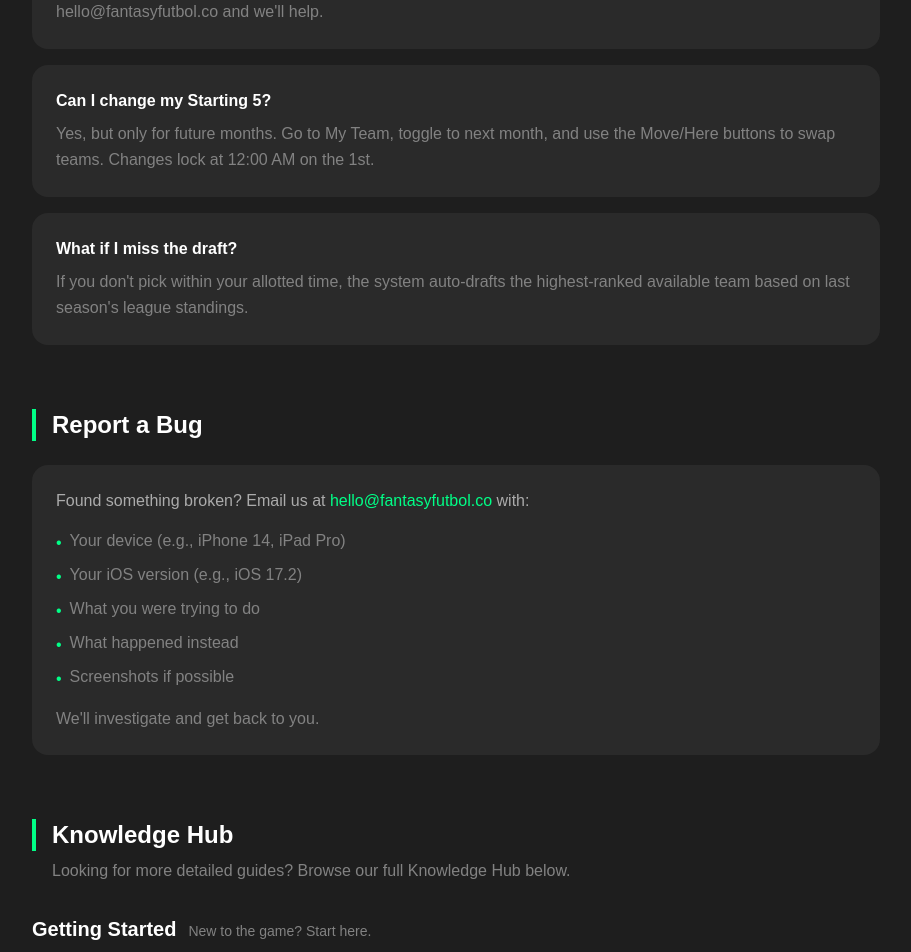
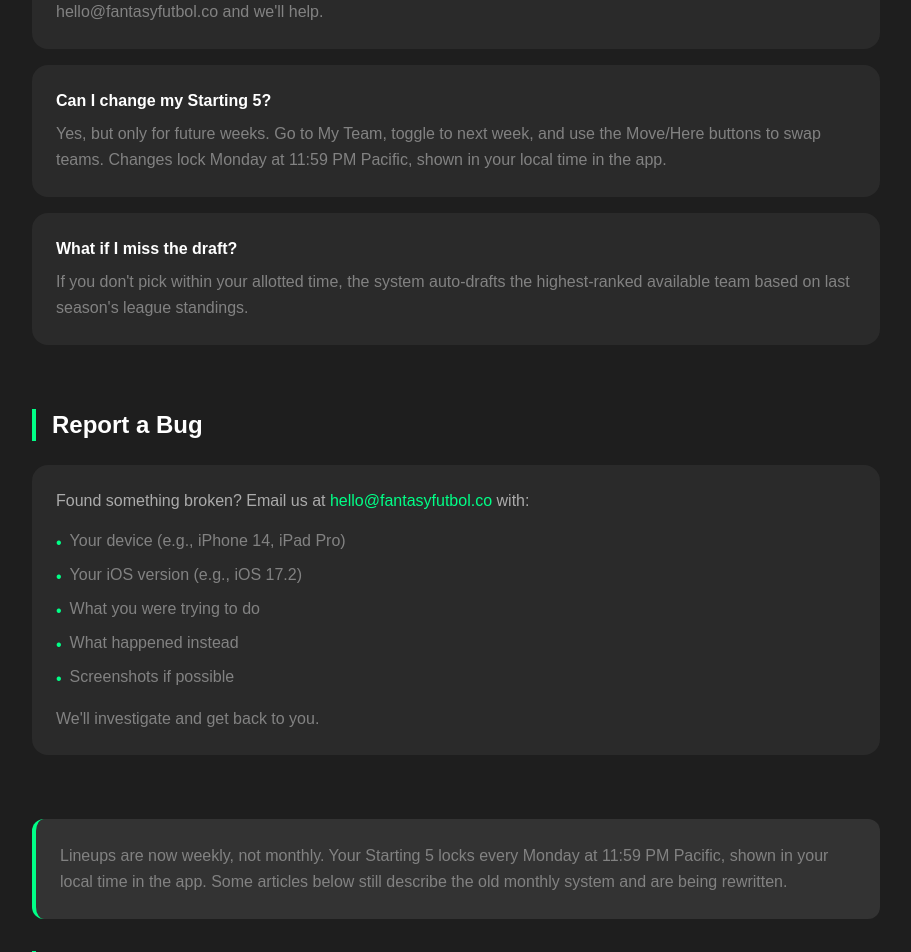
Before and after one commit to fantasy-futbol/website, a Next.js app: page /knowledge-hub in a window 1280 px wide. Shown: the part 1160-2112 px from the top of the page, without its empty margins (184-1095 px from the left). Built offline with nearby package versions, Linux system fonts and the light colour scheme; no server answers.

Commit message:
fix: weekly lineup copy triage + knowledge hub notice

```diff
--- a/src/app/knowledge-hub/page.tsx
+++ b/src/app/knowledge-hub/page.tsx
@@ -1,6 +1,7 @@
 import Link from 'next/link';
 import type { Metadata } from 'next';
 import { articles, categories, getArticlesByCategory } from '@/lib/articles';
+import StaleCopyNotice from '@/components/StaleCopyNotice';
 
 export const metadata: Metadata = {
   title: 'Support — Fantasy Fútbol',
@@ -114,7 +115,7 @@ export default function KnowledgeHubPage() {
               },
               {
                 q: 'Can I change my Starting 5?',
-                a: 'Yes, but only for future months. Go to My Team, toggle to next month, and use the Move/Here buttons to swap teams. Changes lock at 12:00 AM on the 1st.',
+                a: 'Yes, but only for future weeks. Go to My Team, toggle to next week, and use the Move/Here buttons to swap teams. Changes lock Monday at 11:59 PM Pacific, shown in your local time in the app.',
               },
               {
                 q: 'What if I miss the draft?',
@@ -160,6 +161,7 @@ export default function KnowledgeHubPage() {
 
         {/* Knowledge Hub */}
         <section className="mb-16">
+          <StaleCopyNotice />
           <h2 className="text-2xl font-bold mb-2 pl-4 border-l-4 border-[#00FF87]">Knowledge Hub</h2>
           <p className="text-[#828282] mb-8 pl-5">
             Looking for more detailed guides? Browse our full Knowledge Hub below.
--- a/src/app/page.tsx
+++ b/src/app/page.tsx
@@ -162,7 +162,7 @@ export default async function Home() {
                 <div className="text-[#00FF87] text-8xl font-bold mb-6">2</div>
                 <h3 className="text-2xl font-bold mb-4">Pick Your Starting 5</h3>
                 <p className="text-[#828282] text-lg">
-                  Choose your lineup each month
+                  Choose your lineup each week
                 </p>
               </div>
             </FadeInSection>
@@ -229,7 +229,7 @@ export default async function Home() {
                     <td className="py-4 px-4 text-center text-[#828282] text-2xl">✗</td>
                   </tr>
                   <tr className="border-b border-[#2A2A2A]">
-                    <td className="py-4 px-4">Monthly squad strategy</td>
+                    <td className="py-4 px-4">Weekly squad strategy</td>
                     <td className="py-4 px-4 text-center text-[#00FF87] text-2xl">✓</td>
                     <td className="py-4 px-4 text-center text-[#828282] text-2xl">✗</td>
                     <td className="py-4 px-4 text-center text-[#828282] text-2xl">✗</td>
--- /dev/null
+++ b/src/components/StaleCopyNotice.tsx
@@ -0,0 +1,11 @@
+export default function StaleCopyNotice() {
+  return (
+    <div className="bg-[#333333] border-l-4 border-[#00FF87] rounded-xl p-6 mb-8">
+      <p className="text-[#828282] leading-relaxed">
+        Lineups are now weekly, not monthly. Your Starting 5 locks every Monday
+        at 11:59 PM Pacific, shown in your local time in the app. Some articles
+        below still describe the old monthly system and are being rewritten.
+      </p>
+    </div>
+  );
+}
--- a/src/components/knowledge-hub/ArticleLayout.tsx
+++ b/src/components/knowledge-hub/ArticleLayout.tsx
@@ -1,4 +1,5 @@
 import Link from 'next/link';
+import StaleCopyNotice from '@/components/StaleCopyNotice';
 
 interface ArticleFrontmatter {
   title: string;
@@ -54,6 +55,7 @@ export default function ArticleLayout({ frontmatter, children }: ArticleLayoutPr
 
       {/* Article header */}
       <header className="max-w-3xl mx-auto px-6 pt-6 pb-8">
+        <StaleCopyNotice />
         <div className="mb-4">
           <span className={`inline-block text-xs font-semibold px-3 py-1 rounded-full ${badgeClass}`}>
             {frontmatter.category}
--- a/src/content/knowledge-hub/how-fantasy-futbol-works.mdx
+++ b/src/content/knowledge-hub/how-fantasy-futbol-works.mdx
@@ -245,7 +245,7 @@ We wanted something different:
 - **Team-based** — because fans support clubs, not spreadsheets
 - **Multi-competition** — because a Champions League final matters
 - **Cross-league** — because El Clásico and the Manchester Derby should coexist
-- **Strategic** — because monthly decisions beat weekly micromanagement
+- **Strategic** — because each week you choose which five of your ten clubs actually count
 
 Fantasy Fútbol is the game we wanted to play. Now you can play it too.
 
--- a/src/content/knowledge-hub/starting-5-vs-bench.mdx
+++ b/src/content/knowledge-hub/starting-5-vs-bench.mdx
@@ -46,7 +46,7 @@ The Starting 5 system forces you to think ahead. Which of your teams are set up
 
 Once the month's first matches begin, your lineup is frozen. You cannot swap a starter for a bench team mid-month.
 
-> **Important:** You'll receive a notification reminder before each lock.
+> Important: You'll receive a reminder before each Monday night lock.
 
 ---
 
```
